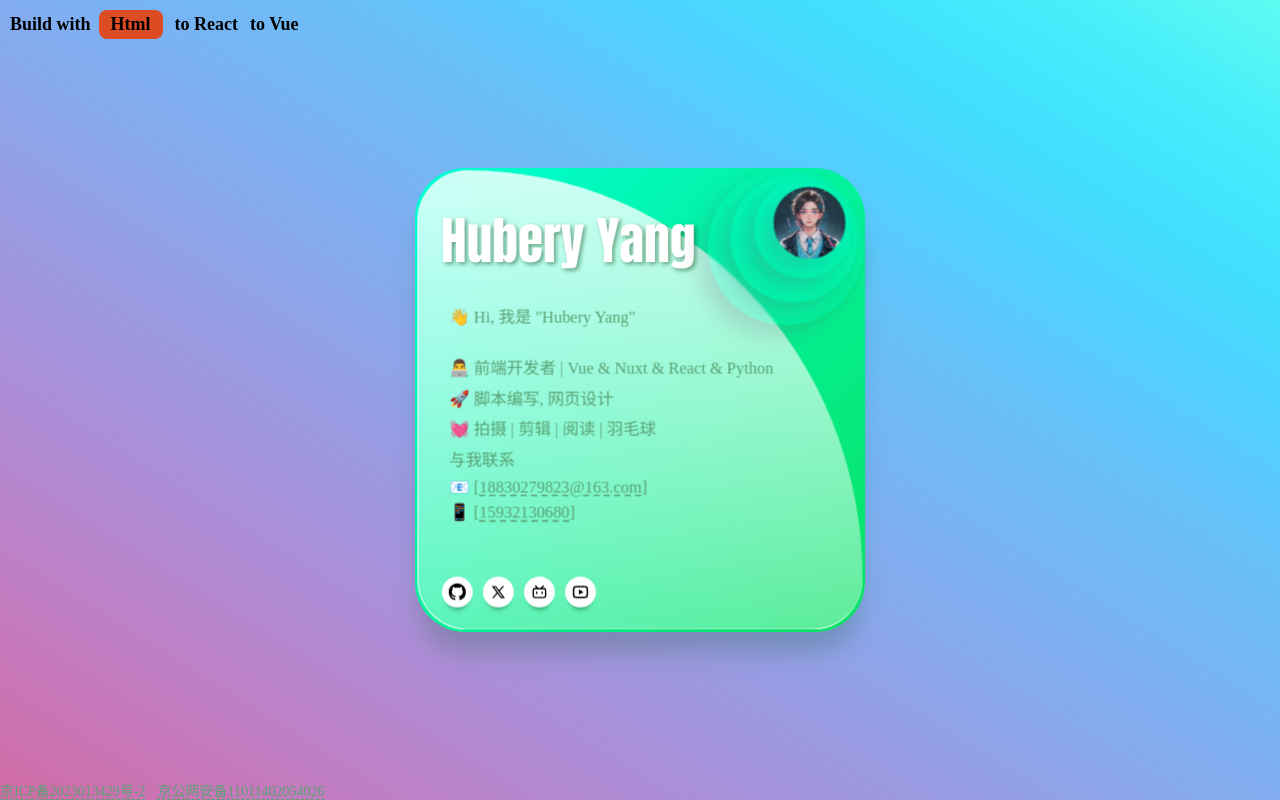
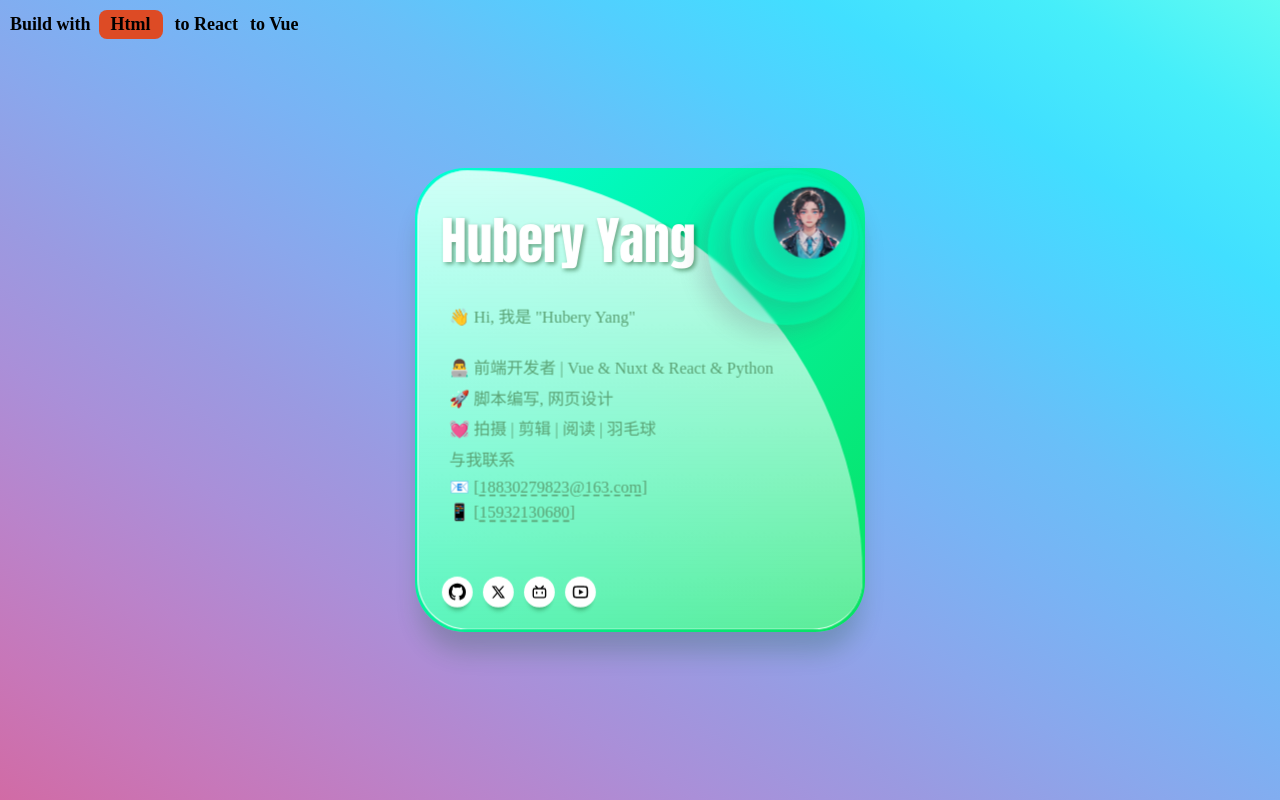
Before and after one commit to Hub-yang/about-me, a website: page index.html in a window 1280 px wide. Drawn offline with Linux system fonts and the light colour scheme; a web font is replaced by a local one.

```diff
--- a/index.html
+++ b/index.html
@@ -7,6 +7,7 @@
     <link rel="stylesheet" href="/styles.css" />
     <title>Hubery Yang</title>
   </head>
+
   <body>
     <!-- tootip -->
     <div id="tootip"></div>
@@ -85,14 +86,6 @@
         </div>
       </div>
     </div>
-
-    <div class="footer">
-      <a href="https://beian.miit.gov.cn/" target="_blank">京ICP备2023013429号-2</a>
-      &nbsp;
-      <a href="https://beian.mps.gov.cn/#/query/webSearch?code=11011402054026" rel="noreferrer" target="_blank"
-        >京公网安备11011402054026</a
-      >
-    </div>
     <script src="./main.js"></script>
   </body>
 </html>
```
Also changed, not shown: RiTwitterXLine.svg (deleted).
